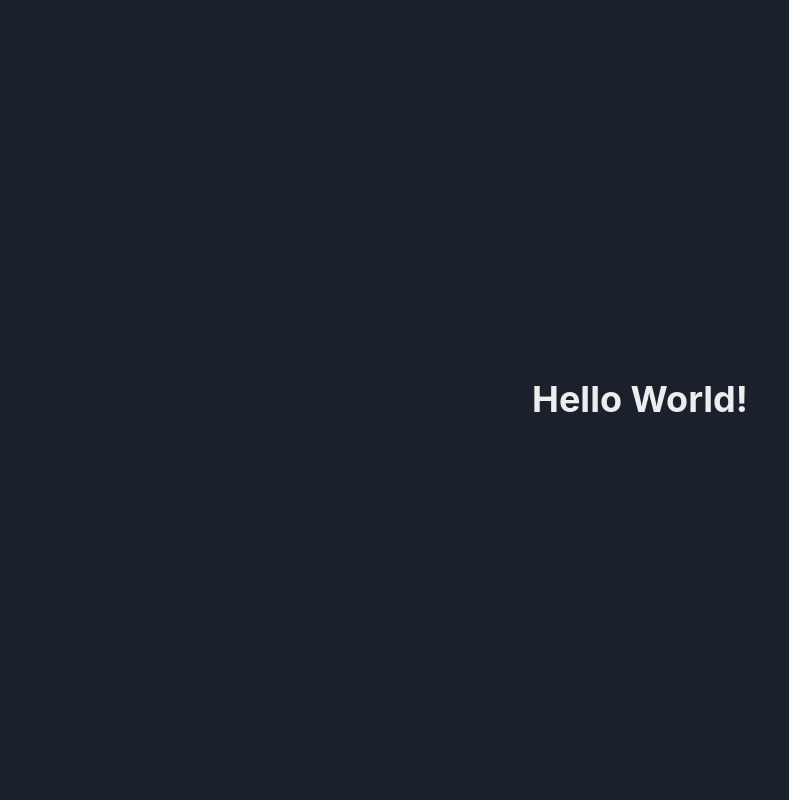
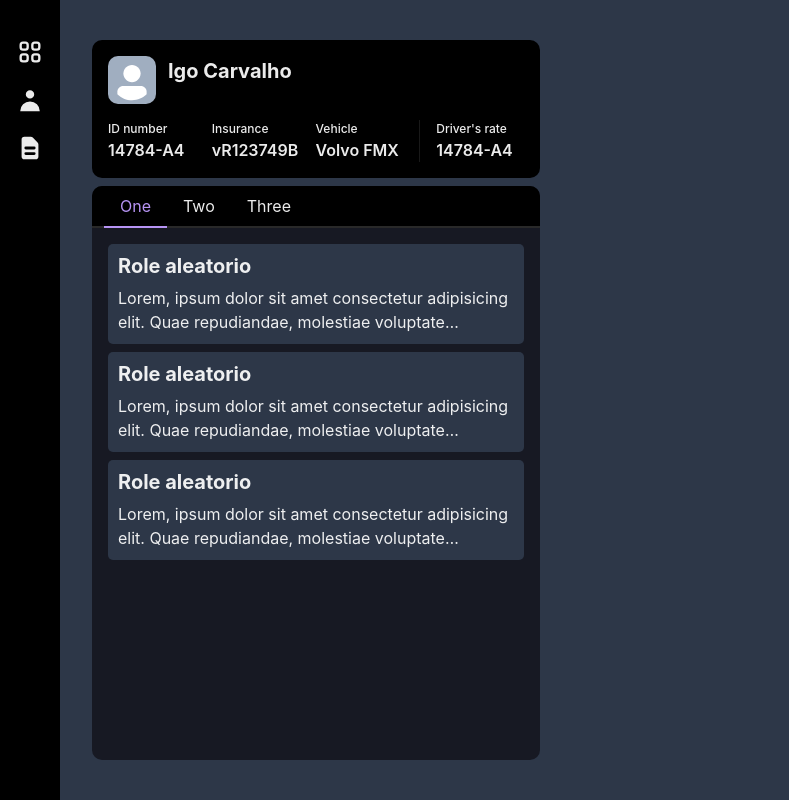
Before and after one commit to IgoCarvalho/next-trpc-mongo-app, a Next.js app: page / in a window 1280 px wide. Shown: the whole page, without its empty margins (0-789 px from the left). Built offline with nearby package versions, Linux system fonts and the light colour scheme.

Commit message:
:construction: wip: first look at app layout

```diff
--- a/package.json
+++ b/package.json
@@ -16,7 +16,8 @@
     "framer-motion": "^6",
     "next": "12.3.1",
     "react": "18.2.0",
-    "react-dom": "18.2.0"
+    "react-dom": "18.2.0",
+    "react-icons": "^4.6.0"
   },
   "devDependencies": {
     "@commitlint/cli": "^17.1.2",
--- a/src/pages/index.tsx
+++ b/src/pages/index.tsx
@@ -1,10 +1,155 @@
+import {
+  Avatar,
+  Box,
+  Button,
+  Divider,
+  Flex,
+  Heading,
+  Icon,
+  Stack,
+  Stat,
+  StatLabel,
+  StatNumber,
+  Tab,
+  TabList,
+  TabPanel,
+  TabPanels,
+  Tabs,
+  Text,
+  VStack,
+} from '@chakra-ui/react';
+
+import { HiDocumentText, HiOutlineViewGrid, HiUser } from 'react-icons/hi';
+
 import type { NextPage } from 'next';
-import { Flex, Heading } from '@chakra-ui/react';
 
 const Home: NextPage = () => {
   return (
-    <Flex align="center" justify="center" h="100vh">
-      <Heading>Hello World!</Heading>
+    <Flex>
+      <VStack bg="black" py="3" pt="8">
+        <Button p="4" variant="ghost" rounded="none">
+          <Icon boxSize="7" as={HiOutlineViewGrid} />
+        </Button>
+        <Button p="4" variant="ghost" rounded="none">
+          <Icon boxSize="7" as={HiUser} />
+        </Button>
+        <Button p="4" variant="ghost" rounded="none">
+          <Icon boxSize="7" as={HiDocumentText} />
+        </Button>
+      </VStack>
+      <Box h="100vh" bg="gray.700" px="8" py="10" w="full">
+        <Stack maxW="md" h="full">
+          <Box bg="black" p="4" borderRadius="10">
+            <Flex gap="3">
+              <Avatar borderRadius="10" />
+              <Text fontSize="xl" fontWeight="bold">
+                Igo Carvalho
+              </Text>
+            </Flex>
+            <Flex pt="4" gap="4">
+              <Stat>
+                <StatLabel fontSize="xs">ID number</StatLabel>
+                <StatNumber fontSize="md">14784-A4</StatNumber>
+              </Stat>
+              <Stat>
+                <StatLabel fontSize="xs">Insurance</StatLabel>
+                <StatNumber fontSize="md">vR123749B</StatNumber>
+              </Stat>
+              <Stat>
+                <StatLabel fontSize="xs">Vehicle</StatLabel>
+                <StatNumber whiteSpace="nowrap" fontSize="md">
+                  Volvo FMX
+                </StatNumber>
+              </Stat>
+              <Divider orientation="vertical" h="auto" />
+              <Stat>
+                <StatLabel fontSize="xs">Driver&apos;s rate</StatLabel>
+                <StatNumber fontSize="md">14784-A4</StatNumber>
+              </Stat>
+            </Flex>
+          </Box>
+
+          <Box bg="gray.900" borderRadius="10" overflow="hidden" h="full">
+            <Tabs colorScheme="purple">
+              <TabList bg="black" px="3">
+                <Tab>One</Tab>
+                <Tab>Two</Tab>
+                <Tab>Three</Tab>
+              </TabList>
+
+              <TabPanels>
+                <TabPanel>
+                  <Stack>
+                    <Stack
+                      bg="gray.700"
+                      p="2"
+                      borderRadius="5"
+                      border="2px"
+                      borderColor="transparent"
+                      cursor="pointer"
+                      _hover={{
+                        borderColor: 'purple.600',
+                        boxShadow: 'lg',
+                      }}
+                    >
+                      <Heading size="md">Role aleatorio</Heading>
+                      <Text noOfLines={2}>
+                        Lorem, ipsum dolor sit amet consectetur adipisicing
+                        elit. Quae repudiandae, molestiae voluptate doloremque
+                        molestias quia!
+                      </Text>
+                    </Stack>
+                    <Stack
+                      bg="gray.700"
+                      p="2"
+                      borderRadius="5"
+                      border="2px"
+                      borderColor="transparent"
+                      cursor="pointer"
+                      _hover={{
+                        borderColor: 'purple.600',
+                        boxShadow: 'lg',
+                      }}
+                    >
+                      <Heading size="md">Role aleatorio</Heading>
+                      <Text noOfLines={2}>
+                        Lorem, ipsum dolor sit amet consectetur adipisicing
+                        elit. Quae repudiandae, molestiae voluptate doloremque
+                        molestias quia!
+                      </Text>
+                    </Stack>
+                    <Stack
+                      bg="gray.700"
+                      p="2"
+                      borderRadius="5"
+                      border="2px"
+                      borderColor="transparent"
+                      cursor="pointer"
+                      _hover={{
+                        borderColor: 'purple.600',
+                        boxShadow: 'lg',
+                      }}
+                    >
+                      <Heading size="md">Role aleatorio</Heading>
+                      <Text noOfLines={2}>
+                        Lorem, ipsum dolor sit amet consectetur adipisicing
+                        elit. Quae repudiandae, molestiae voluptate doloremque
+                        molestias quia!
+                      </Text>
+                    </Stack>
+                  </Stack>
+                </TabPanel>
+                <TabPanel>
+                  <p>two!</p>
+                </TabPanel>
+                <TabPanel>
+                  <p>three!</p>
+                </TabPanel>
+              </TabPanels>
+            </Tabs>
+          </Box>
+        </Stack>
+      </Box>
     </Flex>
   );
 };
```
Also changed, not shown: 1 other file (tests, documents, lock files or other folders).
